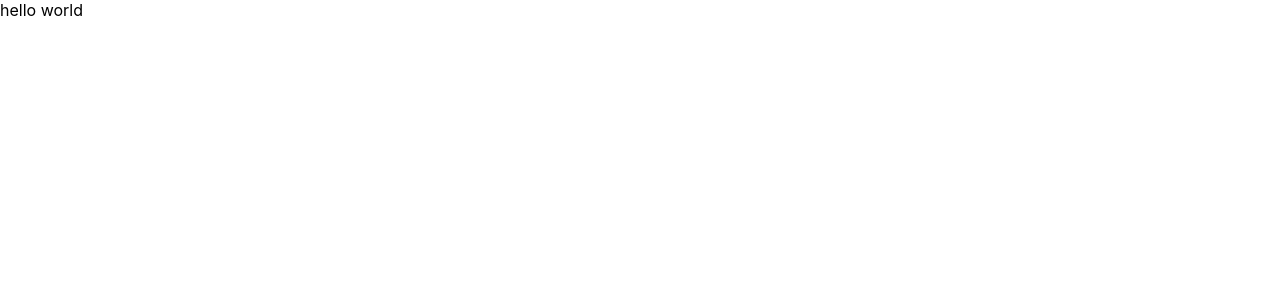
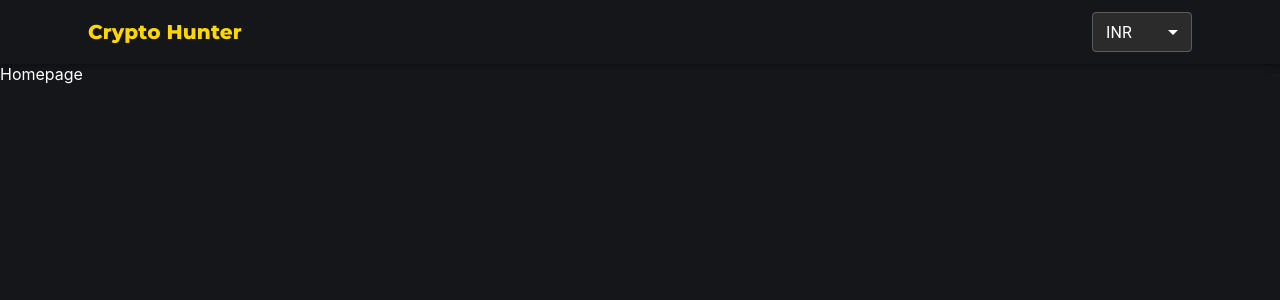
Before and after one commit to ayeshakhurana/CryptoHunter, a React (Create React App) app in the folder crypto-hunter/: page / in a window 1280 px wide. Shown: the top 300 px of the page. Built offline with nearby package versions, Linux system fonts and the light colour scheme.

Commit message:
header creation

```diff
--- a/crypto-hunter/src/App.js
+++ b/crypto-hunter/src/App.js
@@ -1,10 +1,27 @@
+import { BrowserRouter, Routes, Route } from "react-router-dom";
 import './App.css';
+import Header from "./Components/Header";
+import Homepage from "./Pages/Homepage";
+import Coinpage from "./Pages/Coinpage";
+import Box from "@mui/material/Box";
 
 function App() {
   return (
-    <div className="App">
-      hello world
-    </div>
+    <BrowserRouter>
+      <Box
+        sx={{
+          backgroundColor: "#14161a",
+          color: "white",
+          minHeight: "100vh",
+        }}
+      >
+        <Header />
+        <Routes>
+          <Route path="/" element={<Homepage />} />
+          <Route path="/coins/:id" element={<Coinpage />} />
+        </Routes>
+      </Box>
+    </BrowserRouter>
   );
 }
 
--- /dev/null
+++ b/crypto-hunter/src/Components/Header.js
@@ -0,0 +1,70 @@
+import {
+    AppBar,
+    Container,
+    MenuItem,
+    Select,
+    Toolbar,
+    Typography,
+    createTheme,
+    ThemeProvider,
+  } from "@mui/material";
+  import { useNavigate } from "react-router-dom";
+  import { CryptoState } from "../CryptoContext";
+
+
+  const darkTheme = createTheme({
+    palette: {
+      mode: "dark",
+      primary: {
+        main: "#fff",
+      },
+    },
+  });
+
+  const Header = () => {
+    const navigate = useNavigate();
+    const { currency, setCurrency } = CryptoState();
+
+    return (
+      <ThemeProvider theme={darkTheme}>
+        <AppBar color="transparent" position="static">
+          <Container>
+            <Toolbar>
+              <Typography
+                onClick={() => navigate("/")}
+                variant="h6"
+                sx={{
+                  flex: 1,
+                  color: "gold",
+                  fontFamily: "Montserrat",
+                  fontWeight: "bold",
+                  cursor: "pointer",
+                }}
+              >
+                Crypto Hunter
+              </Typography>
+
+              <Select
+                variant="outlined"
+                value={currency}
+                onChange={(e) => setCurrency(e.target.value)}
+                sx={{
+                  width: 100,
+                  height: 40,
+                  marginLeft: 2,
+                  color: "white",
+                  borderColor: "white",
+                  backgroundColor: "#2b2b2b",
+                }}
+              >
+                <MenuItem value={"USD"}>USD</MenuItem>
+                <MenuItem value={"INR"}>INR</MenuItem>
+              </Select>
+            </Toolbar>
+          </Container>
+        </AppBar>
+      </ThemeProvider>
+    );
+  };
+
+  export default Header;
--- /dev/null
+++ b/crypto-hunter/src/CryptoContext.js
@@ -0,0 +1,25 @@
+import React, { createContext, useContext, useEffect, useState } from "react";
+
+const Crypto = createContext();
+
+const CryptoContext = ({ children }) => {
+  const [currency, setCurrency] = useState("INR");
+  const [symbol, setSymbol] = useState("₹");
+
+  useEffect(() => {
+    if (currency === "INR") setSymbol("₹");
+    else if (currency === "USD") setSymbol("$");
+  }, [currency]);
+
+  return (
+    <Crypto.Provider value={{ currency, setCurrency, symbol }}>
+      {children}
+    </Crypto.Provider>
+  );
+};
+
+export default CryptoContext;
+
+export const CryptoState = () => {
+  return useContext(Crypto);
+};
--- /dev/null
+++ b/crypto-hunter/src/Pages/Coinpage.js
@@ -0,0 +1,9 @@
+import React from 'react'
+
+const Coinpage = () => {
+  return (
+    <div>Coinpage</div>
+  )
+}
+
+export default Coinpage
--- /dev/null
+++ b/crypto-hunter/src/Pages/Homepage.js
@@ -0,0 +1,9 @@
+import React from 'react'
+
+const Homepage = () => {
+  return (
+    <div>Homepage</div>
+  )
+}
+
+export default Homepage
--- a/crypto-hunter/src/index.js
+++ b/crypto-hunter/src/index.js
@@ -2,10 +2,13 @@ import React from 'react';
 import ReactDOM from 'react-dom/client';
 import './index.css';
 import App from './App';
+import CryptoContext from './CryptoContext';
 
 const root = ReactDOM.createRoot(document.getElementById('root'));
 root.render(
   <React.StrictMode>
-    <App />
+    <CryptoContext>
+      <App />
+    </CryptoContext>
   </React.StrictMode>
 );
```
